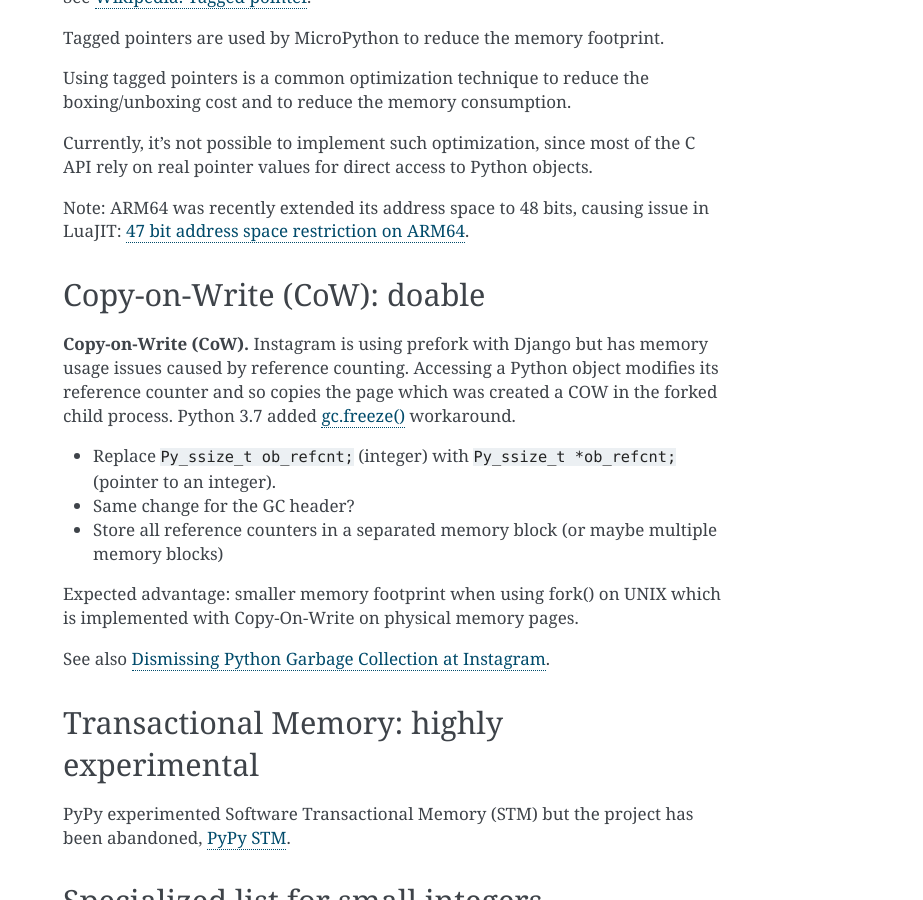
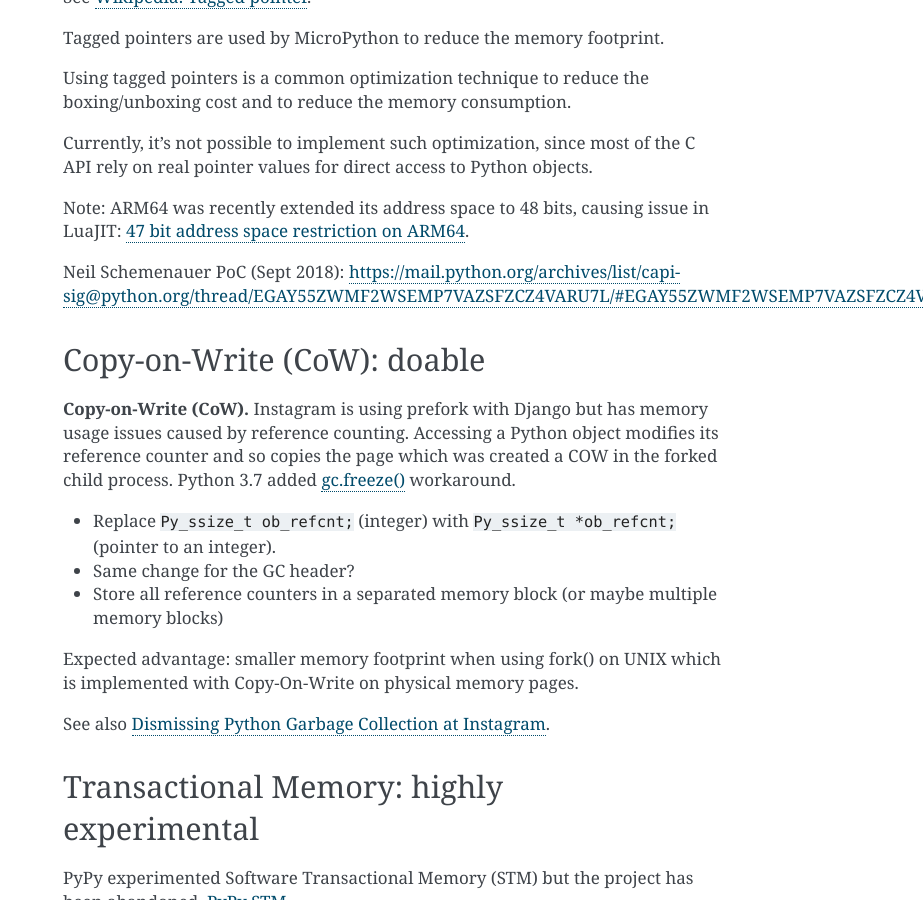
Before and after one commit to pythoncapi/pythoncapi, a Sphinx documentation site: the page built from doc/optimization_ideas.rst, in a window 1280 px wide and 900 px high, scrolled down 1506 px. Shown: the whole window, without its empty margins (357-1280 px from the left). Built offline with Sphinx 7.4.7, drawn with Linux system fonts in a browser that asks for light colours.

Commit message:
tagged pointer

```diff
--- a/doc/optimization_ideas.rst
+++ b/doc/optimization_ideas.rst
@@ -88,6 +88,9 @@ C API rely on real pointer values for direct access to Python objects.
 Note: ARM64 was recently extended its address space to 48 bits, causing
 issue in LuaJIT: `47 bit address space restriction on ARM64
 <https://github.com/LuaJIT/LuaJIT/issues/49>`_.
+
+Neil Schemenauer PoC (Sept 2018):
+https://mail.python.org/archives/list/capi-sig@python.org/thread/EGAY55ZWMF2WSEMP7VAZSFZCZ4VARU7L/#EGAY55ZWMF2WSEMP7VAZSFZCZ4VARU7L
 
 Copy-on-Write (CoW): doable
 ===========================
```
